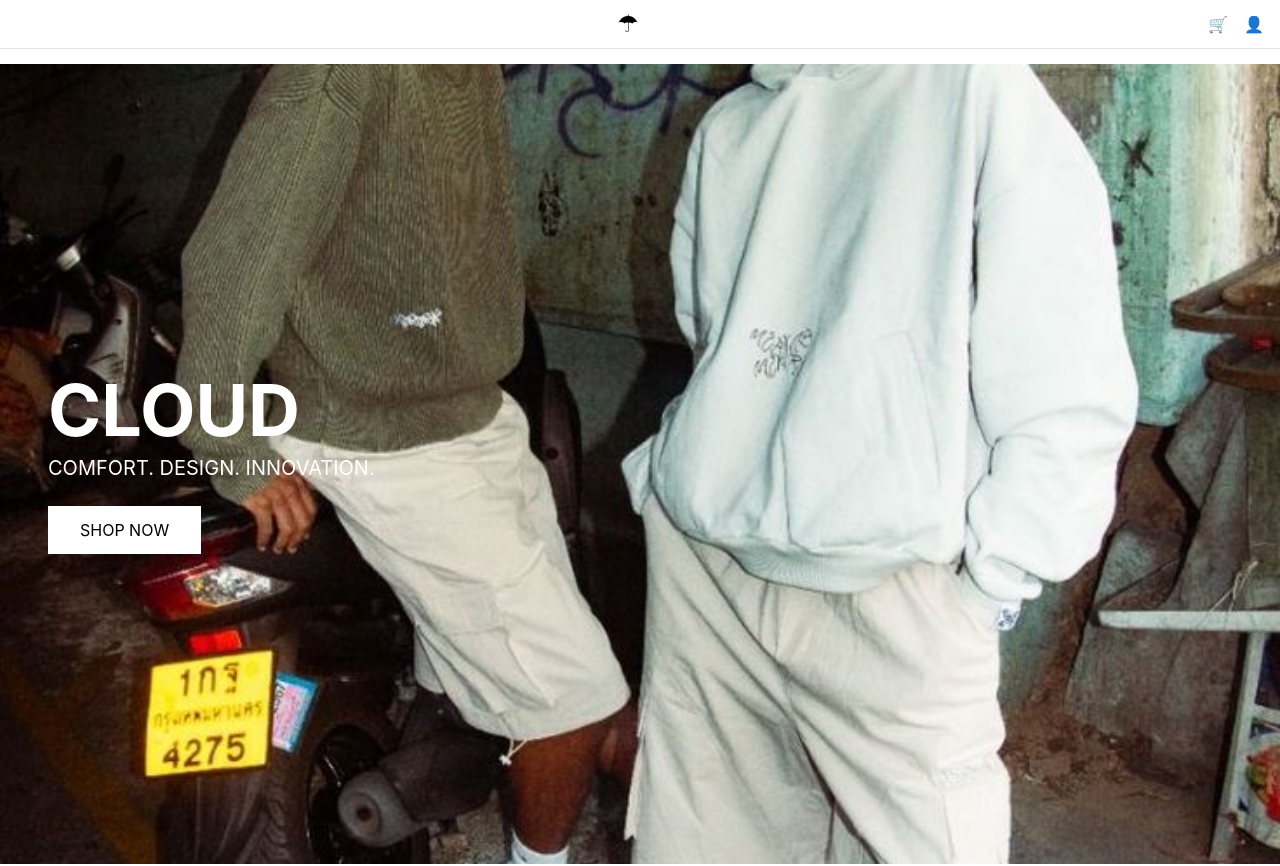
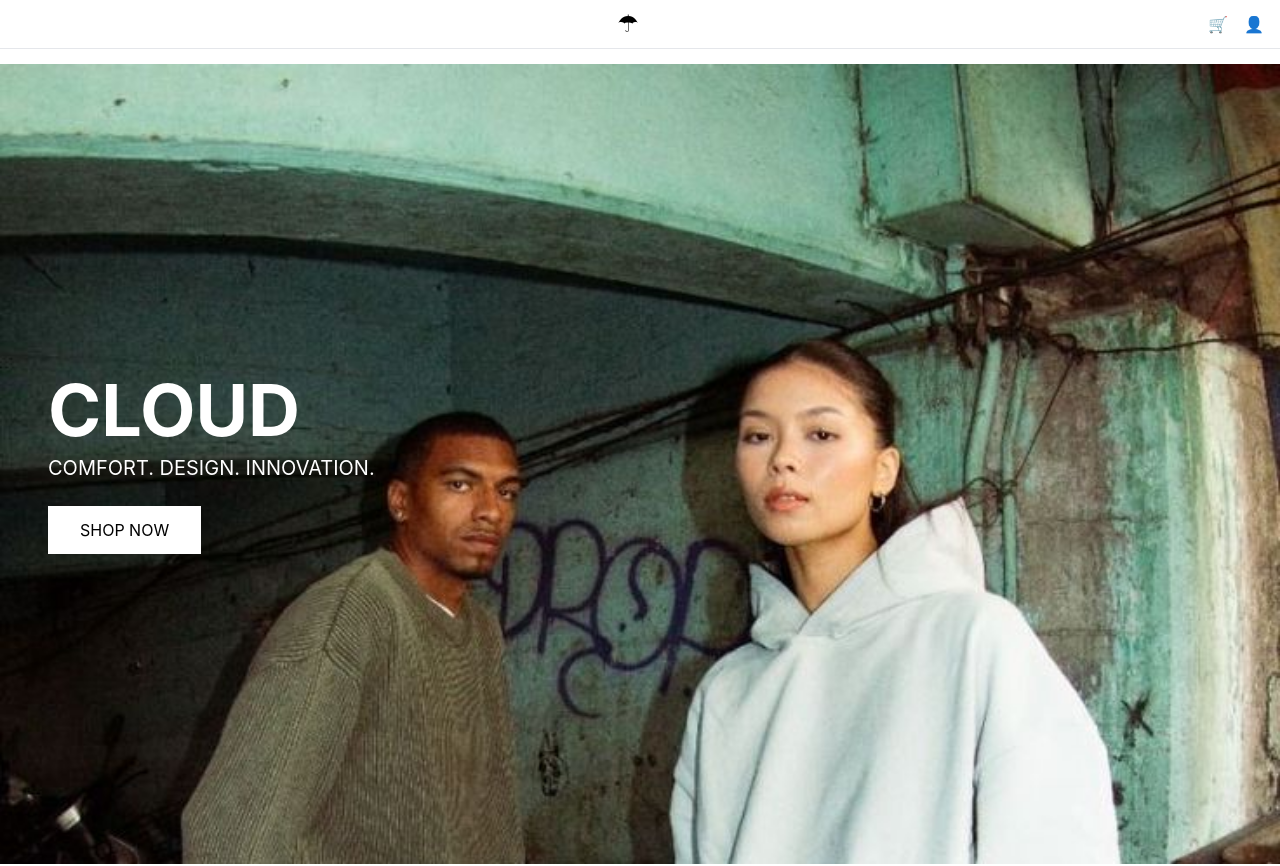
Before and after one commit to bhavjotgrewal/returnX, a Next.js app in the folder shop/shop-cloud/: page / in a window 1280 px wide. Shown: the top 866 px of the page. Built offline with nearby package versions, Linux system fonts and the light colour scheme.

Commit message:
Hero image fix

```diff
--- a/shop/shop-cloud/src/components/HeroSection.js
+++ b/shop/shop-cloud/src/components/HeroSection.js
@@ -12,11 +12,11 @@
       animate={{ opacity: 1 }}
       transition={{ duration: 0.5 }}
     >
-      <div className="absolute inset-0 bg-gray-800 bg-opacity-20">
+      <div className="absolute inset-0 bg-gray-800 bg-opacity-20 overflow-hidden">
         <img
           src="/images/hero-background.jpg"
           alt="Hero background"
-          className="w-full h-full object-cover"
+          className="w-full h-full object-cover object-top"
         />
       </div>
       <div className="absolute inset-0 flex flex-col justify-center items-start p-12 text-white">
```
